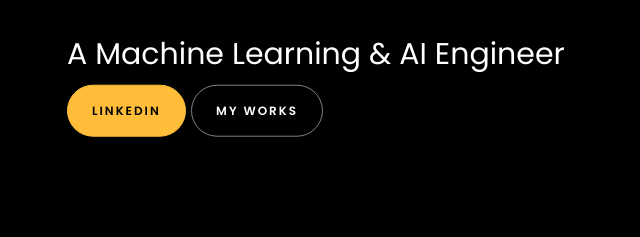
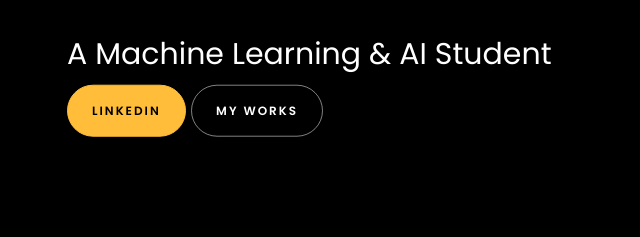
Before and after one commit to Shifaurrahman/Shifaurrahman.github.io, a plain HTML site: page index.html in a window 1280 px wide. Shown: the part 431-668 px from the top of the page, 18-658 px from the left. Drawn offline with Linux system fonts and the light colour scheme; files whose address does not match are found by name.

Commit message:
Update index.html

```diff
--- a/index.html
+++ b/index.html
@@ -189,7 +189,7 @@
 
 						<br>
 						<br>
-			            <h2>A Machine Learning & AI Engineer</h2>
+			            <h2>A Machine Learning & AI Student</h2>
 						<!-- <h2 class="d-flex" style="margin-bottom: 0">With over 5 years of experience</h2> -->
 						<!-- <br> -->
 			            <p><a href="https://www.linkedin.com/in/shifaur-rahman-8887b9220/" class="btn btn-primary py-3 px-4">LinkedIn</a>
```
